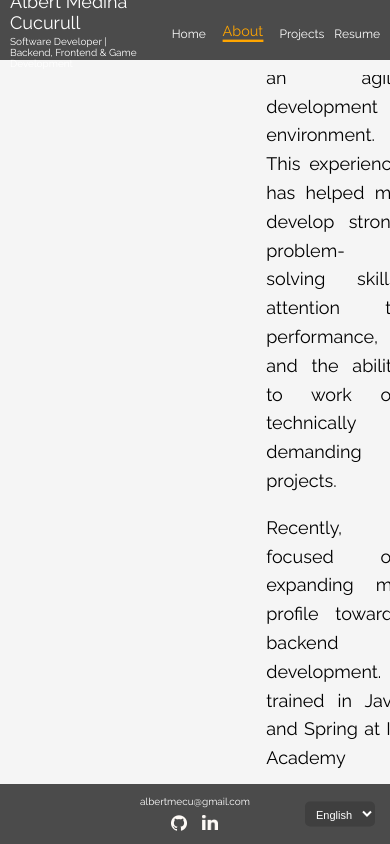
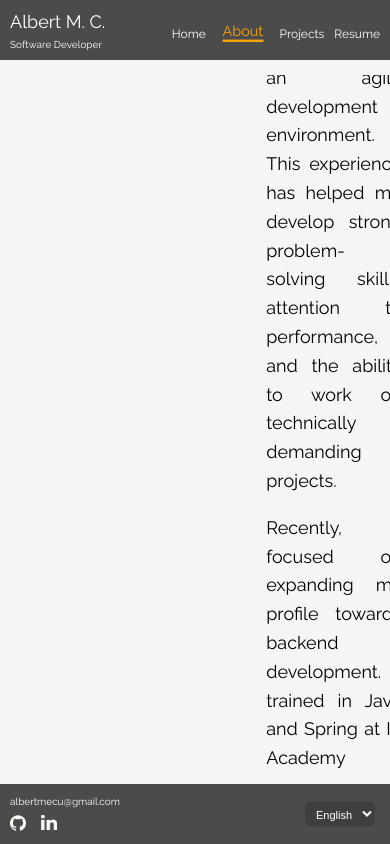
Before and after one commit to AlbertMedina/portfolio-web, a React (Vite) app: page /portfolio-web/about in a window 390 px wide. Built offline with nearby package versions, Linux system fonts and the light colour scheme.

Commit message:
feat: nav and footer responsive improvements

```diff
--- a/src/components/core/Footer.module.css
+++ b/src/components/core/Footer.module.css
@@ -82,9 +82,11 @@
   .footer {
     height: 60px;
     padding: 0 10px;
+    justify-content: start;
   }
 
   .info {
+    align-items: start;
     gap: 8px;
   }
 
--- a/src/components/core/Nav.jsx
+++ b/src/components/core/Nav.jsx
@@ -1,16 +1,29 @@
 import { NavLink } from "react-router-dom";
 import { useTranslation } from "react-i18next";
+
+import { useState, useEffect } from "react";
 
 import styles from "./Nav.module.css";
 
 export default function Nav() {
   const { t } = useTranslation();
+  const [isSmallScreen, setIsSmallScreen] = useState(window.innerWidth < 768);
+
+  useEffect(() => {
+    const handleResize = () => setIsSmallScreen(window.innerWidth < 768);
+    window.addEventListener("resize", handleResize);
+    return () => window.removeEventListener("resize", handleResize);
+  }, []);
 
   return (
     <div className={styles.header}>
       <div className={styles.about}>
-        <p className={styles.name}>Albert Medina Cucurull</p>
-        <p className={styles.role}>{t("nav.headline")}</p>
+        <p className={styles.name}>
+          {isSmallScreen ? "Albert M. C." : "Albert Medina Cucurull"}
+        </p>
+        <p className={styles.role}>
+          {isSmallScreen ? t("nav.headline-short") : t("nav.headline")}
+        </p>
       </div>
       <nav className={styles.navigation}>
         <NavLink
--- a/src/components/core/Nav.module.css
+++ b/src/components/core/Nav.module.css
@@ -92,10 +92,6 @@
     padding: 0 10px;
   }
 
-  .about {
-    gap: 3px;
-  }
-
   .name {
     font-size: 18px;
   }
--- a/src/locales.json
+++ b/src/locales.json
@@ -3,6 +3,7 @@
         "translation": {
             "nav": {
                 "headline": "Desenvolupador de Software | Backend, Frontend i Desenvolupament de Videojocs",
+                "headline-short": "Desenvolupador de Software",
                 "home": "Inici",
                 "about": "Sobre mi",
                 "projects": "Projectes",
@@ -175,6 +176,7 @@
         "translation": {
             "nav": {
                 "headline": "Desarrollador de Software | Backend, Frontend y Desarrollo de Videojuegos",
+                "headline-short": "Desarrollador de Software",
                 "home": "Inicio",
                 "about": "Sobre mí",
                 "projects": "Proyectos",
@@ -347,6 +349,7 @@
         "translation": {
             "nav": {
                 "headline": "Software Developer | Backend, Frontend & Game Development",
+                "headline-short": "Software Developer",
                 "home": "Home",
                 "about": "About",
                 "projects": "Projects",
```
